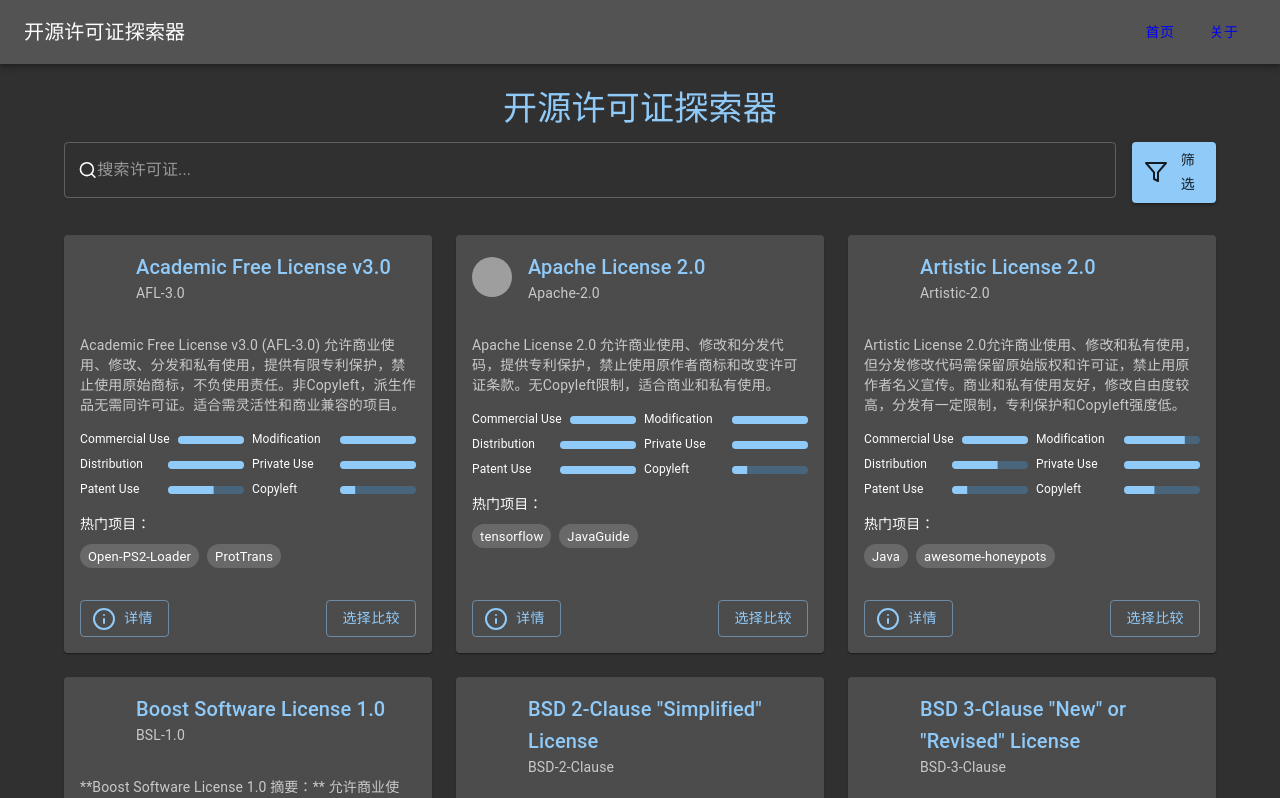
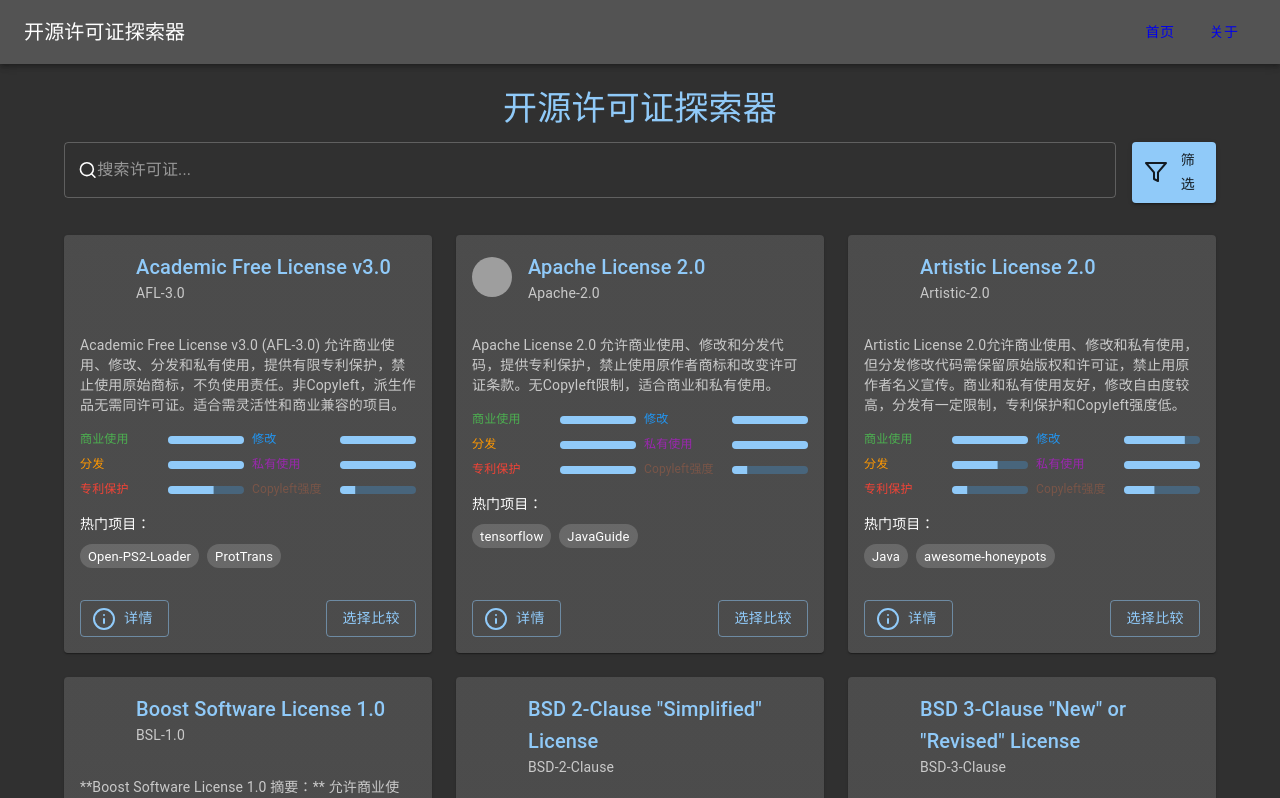
Before and after one commit to iaiuse/open-source-license-explorer, a Next.js app: page /App in a window 1280 px wide. Shown: the top 798 px of the page. Built offline with nearby package versions, Linux system fonts and the light colour scheme; grey boxes are pictures that could not be loaded.

Commit message:
改个颜色

```diff
--- a/src/components/LicenseExplorer.tsx
+++ b/src/components/LicenseExplorer.tsx
@@ -24,15 +24,6 @@ import LicenseDetailDialog from './LicenseDetailDialog';
 import { License } from '../types';
 import licensesData from '../data/licenses.json';
 
-const compatibilityLabels = {
-  commercial: '商业使用',
-  modification: '修改',
-  distribution: '分发',
-  private: '私有使用',
-  patent: '专利保护',
-  copyleft: 'Copyleft强度'
-};
-
 const compatibilityColors = {
   commercial: '#4caf50',
   modification: '#2196f3',
@@ -52,12 +43,12 @@ const LicenseExplorer: React.FC = () => {
   const [selectedLicense, setSelectedLicense] = useState<License | null>(null);
   type CompatibilityKey = 'commercial' | 'modification' | 'distribution' | 'private' | 'patent' | 'copyleft';
   const compatibilityLabels: Record<CompatibilityKey, string> = {
-    commercial: 'Commercial Use',
-    modification: 'Modification',
-    distribution: 'Distribution',
-    private: 'Private Use',
-    patent: 'Patent Use',
-    copyleft: 'Copyleft'
+    commercial: '商业使用',
+    modification: '修改',
+    distribution: '分发',
+    private: '私有使用',
+    patent: '专利保护',
+    copyleft: 'Copyleft强度'
   };
 
   useEffect(() => {
@@ -152,7 +143,7 @@ const LicenseExplorer: React.FC = () => {
                       <Grid item xs={6} key={key}>
                         <Tooltip title={`${compatibilityLabels[key as CompatibilityKey]}: ${value}/5`}>
                           <Box sx={{ display: 'flex', alignItems: 'center' }}>
-                            <Typography variant="body2" sx={{ minWidth: '80px', fontSize: '0.75rem' }}>
+                            <Typography variant="body2" sx={{ minWidth: '80px', fontSize: '0.75rem', color: compatibilityColors[key as CompatibilityKey] }}>
                               {compatibilityLabels[key as CompatibilityKey]}
                             </Typography>
                             <LinearProgress
```
